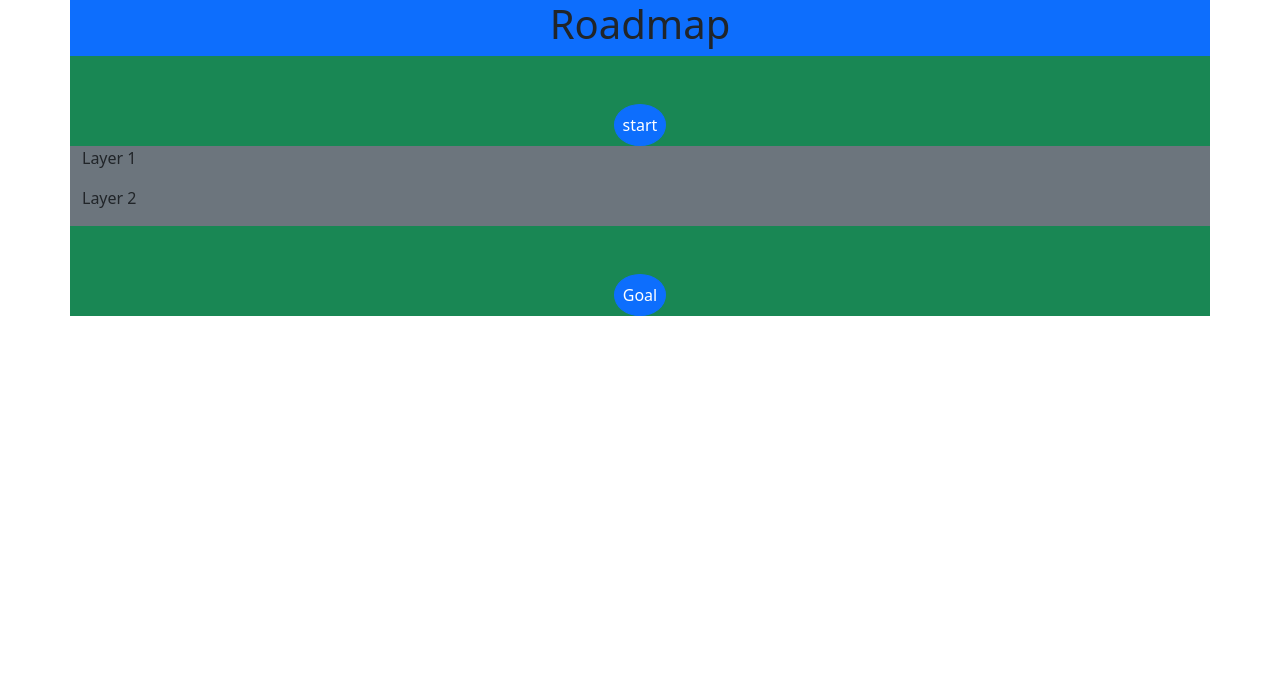
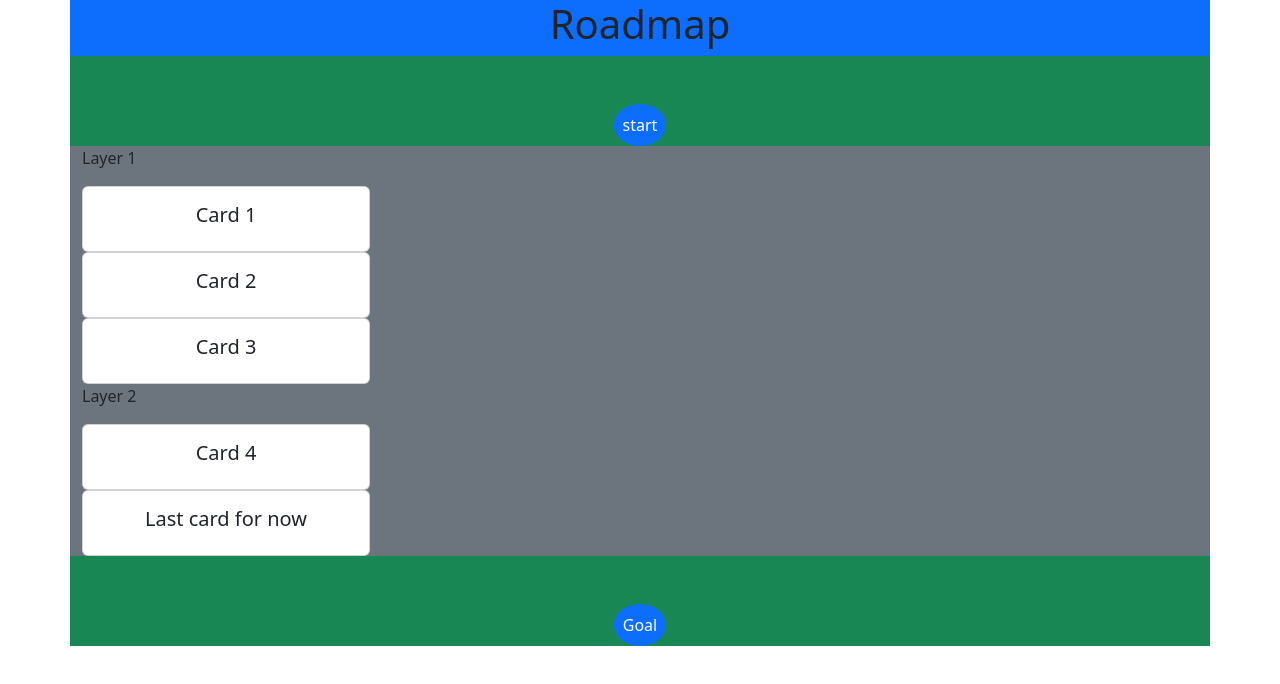
Before and after one commit to SandstormNick/Roadmap, an Angular app in the folder Roadmap/: page / in a window 1280 px wide. Shown: the top 684 px of the page. Built offline with nearby package versions, Linux system fonts and the light colour scheme.

Commit message:
Using property binding to send data into Card componenet

```diff
--- a/Roadmap/src/app/app.component.ts
+++ b/Roadmap/src/app/app.component.ts
@@ -22,7 +22,7 @@ export class AppComponent {
     ]),
     new Layer(2, [
       new Card(2, 4, "Card 4", 1, null),
-      new Card(2, 5, "Card 5", 1, null)
+      new Card(2, 5, "Last card for now", 1, null)
     ])
   ];
 
--- a/Roadmap/src/app/card/card.component.html
+++ b/Roadmap/src/app/card/card.component.html
@@ -1,5 +1,5 @@
 <div class="card" style="width: 18rem">
     <div class="card-body text-center">
-        <h5>Card Title</h5>
+        <h5>{{card.cardTitle}}</h5>
     </div>
 </div>
--- a/Roadmap/src/app/card/card.component.ts
+++ b/Roadmap/src/app/card/card.component.ts
@@ -1,4 +1,5 @@
-import { Component } from '@angular/core';
+import { Component, Input } from '@angular/core';
+import { Card } from '../models/card';
 
 @Component({
   selector: 'app-card',
@@ -6,5 +7,6 @@ import { Component } from '@angular/core';
   styleUrls: ['./card.component.scss']
 })
 export class CardComponent {
+  @Input() card: Card;
 
 }
--- a/Roadmap/src/app/layer/layer.component.html
+++ b/Roadmap/src/app/layer/layer.component.html
@@ -1,5 +1,9 @@
 <div class="row bg-secondary">
     <div class="col-md-12">
         <p>{{ layerTitle }}</p>
+        <app-card
+            *ngFor="let card of layer.cards"
+            [card]="card">
+        </app-card>
     </div>
 </div>
```
